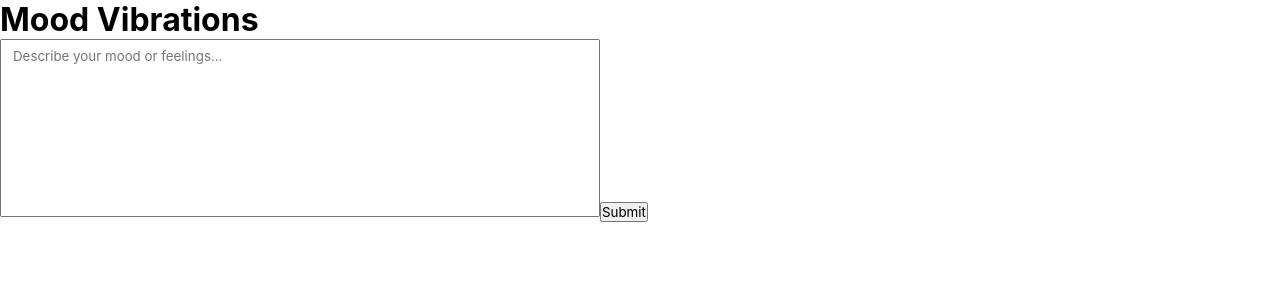
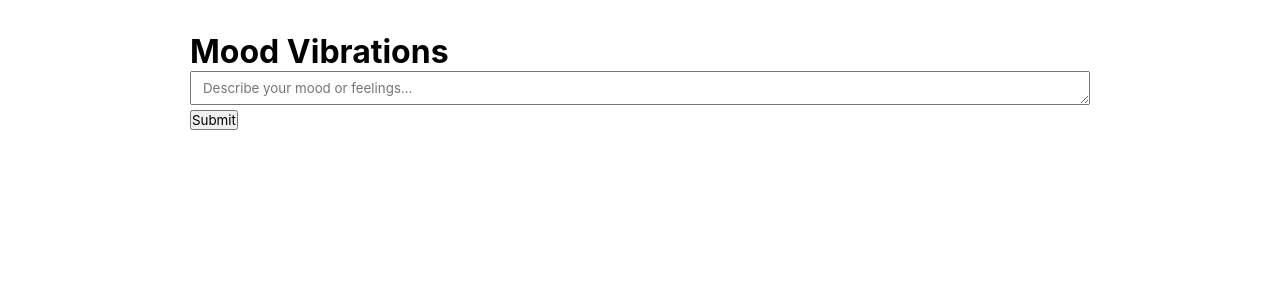
Before and after one commit to agviray/mood-vibrations, a React (Vite) app in the folder client/: page / in a window 1280 px wide. Shown: the top 300 px of the page. Built offline with nearby package versions, Linux system fonts and the light colour scheme.

Commit message:
install styled-components and create initial App styles

```diff
--- a/client/package.json
+++ b/client/package.json
@@ -12,7 +12,8 @@
   "dependencies": {
     "axios": "^1.7.9",
     "react": "^18.3.1",
-    "react-dom": "^18.3.1"
+    "react-dom": "^18.3.1",
+    "styled-components": "^6.1.14"
   },
   "devDependencies": {
     "@eslint/js": "^9.17.0",
--- a/client/src/App.jsx
+++ b/client/src/App.jsx
@@ -1,6 +1,7 @@
 import { useState } from 'react';
 import UserTextForm from './components/UserTextForm';
 import AiResponse from './components/AIResponse';
+import { StyledAppContainer } from './components/styles/App.styled';
 
 const App = () => {
   const [aiResponse, setAiResponse] = useState({
@@ -18,13 +19,15 @@ const App = () => {
   };
 
   return (
-    <>
-      <h1>Mood Vibrations</h1>
-      <UserTextForm onAiResponseChange={onAiResponseChange} />
-      {moodMessage && userMood ? (
-        <AiResponse moodMessage={moodMessage} userMood={userMood} />
-      ) : null}
-    </>
+    <StyledAppContainer>
+      <div>
+        <h1>Mood Vibrations</h1>
+        <UserTextForm onAiResponseChange={onAiResponseChange} />
+        {moodMessage && userMood ? (
+          <AiResponse moodMessage={moodMessage} userMood={userMood} />
+        ) : null}
+      </div>
+    </StyledAppContainer>
   );
 };
 
--- a/client/src/components/UserTextForm.jsx
+++ b/client/src/components/UserTextForm.jsx
@@ -27,18 +27,18 @@ const UserInputForm = ({ onAiResponseChange }) => {
   };
 
   return (
-    <div>
+    <>
       <form onSubmit={handleSubmit}>
         <textarea
           value={userText}
           onChange={(event) => setUserText(event.target.value)}
           placeholder="Describe your mood or feelings..."
-          rows={10}
+          rows={1}
           cols={30}
         ></textarea>
         <button type="submit">Submit</button>
       </form>
-    </div>
+    </>
   );
 };
 
--- /dev/null
+++ b/client/src/components/styles/App.styled.jsx
@@ -0,0 +1,7 @@
+import styled from 'styled-components';
+
+export const StyledAppContainer = styled.div`
+  padding-top: 2rem;
+  max-width: 900px;
+  margin: 0 auto;
+`;
--- a/client/src/index.css
+++ b/client/src/index.css
@@ -7,13 +7,12 @@
 
 body {
   min-width: 350px;
-  max-width: 1200px;
+  margin: 0 auto;
 }
 
 textarea {
   padding: 0.5rem 0.75rem;
   width: 100%;
-  max-width: 600px;
-  resize: none;
+  resize: vertical;
   outline: none;
 }
```
Also changed, not shown: 1 other file (tests, documents, lock files or other folders).
